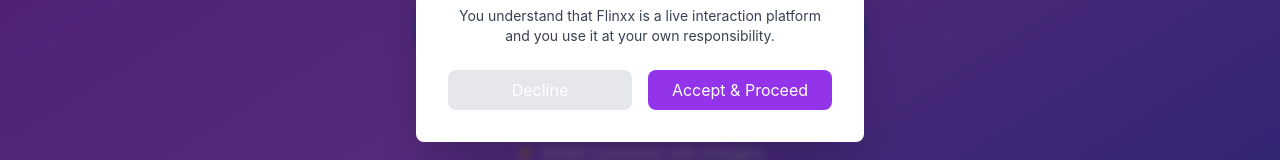
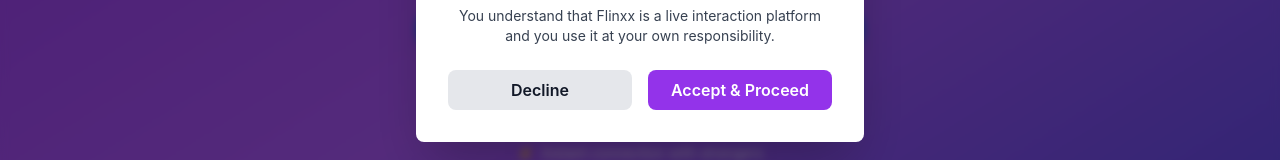
Before and after one commit to flinxx1026-cpu/flinxx-backend, a React (Vite) app in the folder frontend/: page /login in a window 1280 px wide. Both pictures are taken after a click on the button "Continue with Google". Shown: the part 408-568 px from the top of the page. Built offline with nearby package versions, Linux system fonts and the light colour scheme; no server answers.

Commit message:
Fix UI: make Decline button active (remove faded state)

```diff
--- a/frontend/src/components/TermsConfirmationModal.jsx
+++ b/frontend/src/components/TermsConfirmationModal.jsx
@@ -55,10 +55,16 @@
         </p>
 
         <div className="flex gap-4 mt-6">
-          <button onClick={onCancel} className="flex-1 bg-gray-200 rounded-lg py-2">
+          <button
+            onClick={onCancel}
+            className="flex-1 px-4 py-2 bg-gray-200 text-gray-900 font-semibold rounded-lg hover:bg-gray-300 transition-colors"
+          >
             Decline
           </button>
-          <button onClick={handleContinue} className="flex-1 bg-purple-600 text-white rounded-lg py-2">
+          <button
+            onClick={handleContinue}
+            className="flex-1 px-4 py-2 bg-purple-600 text-white font-semibold rounded-lg hover:bg-purple-700 transition-colors"
+          >
             Accept & Proceed
           </button>
         </div>
```
